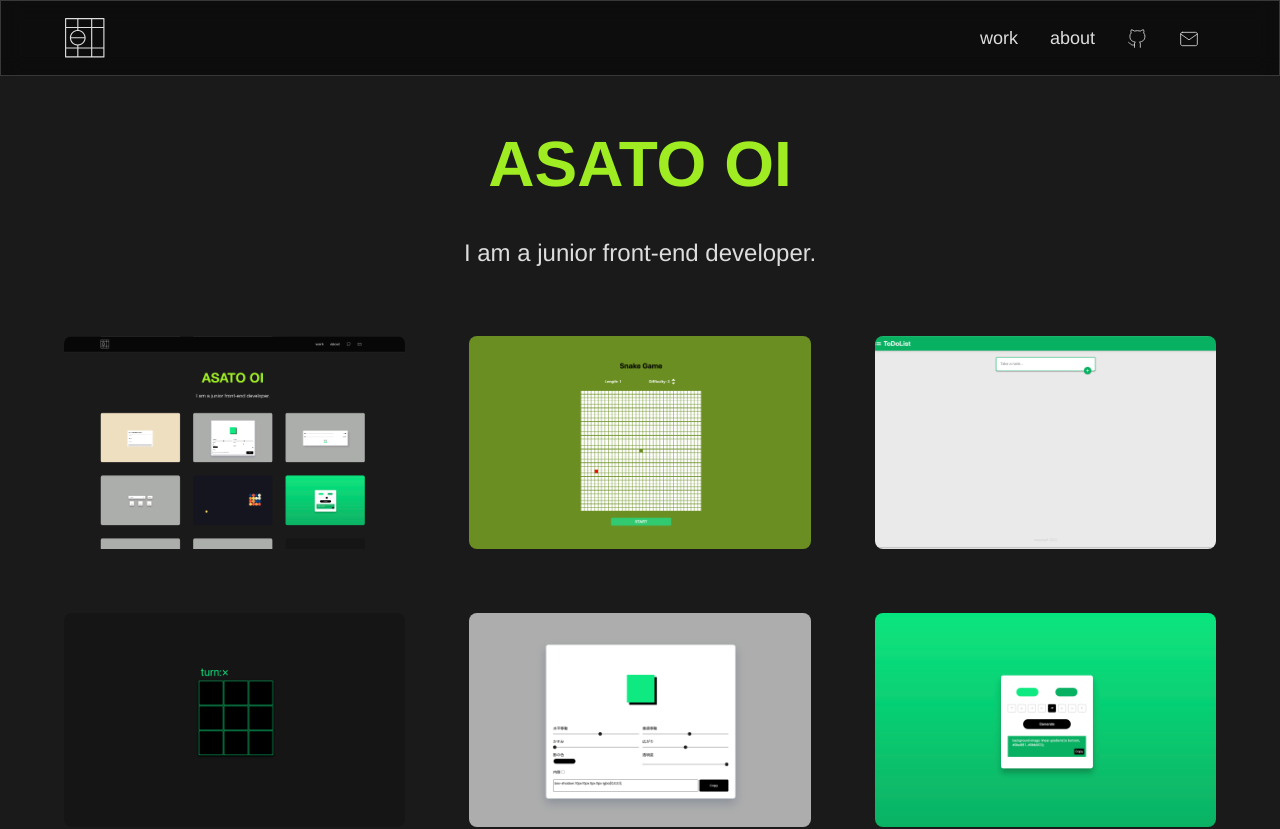
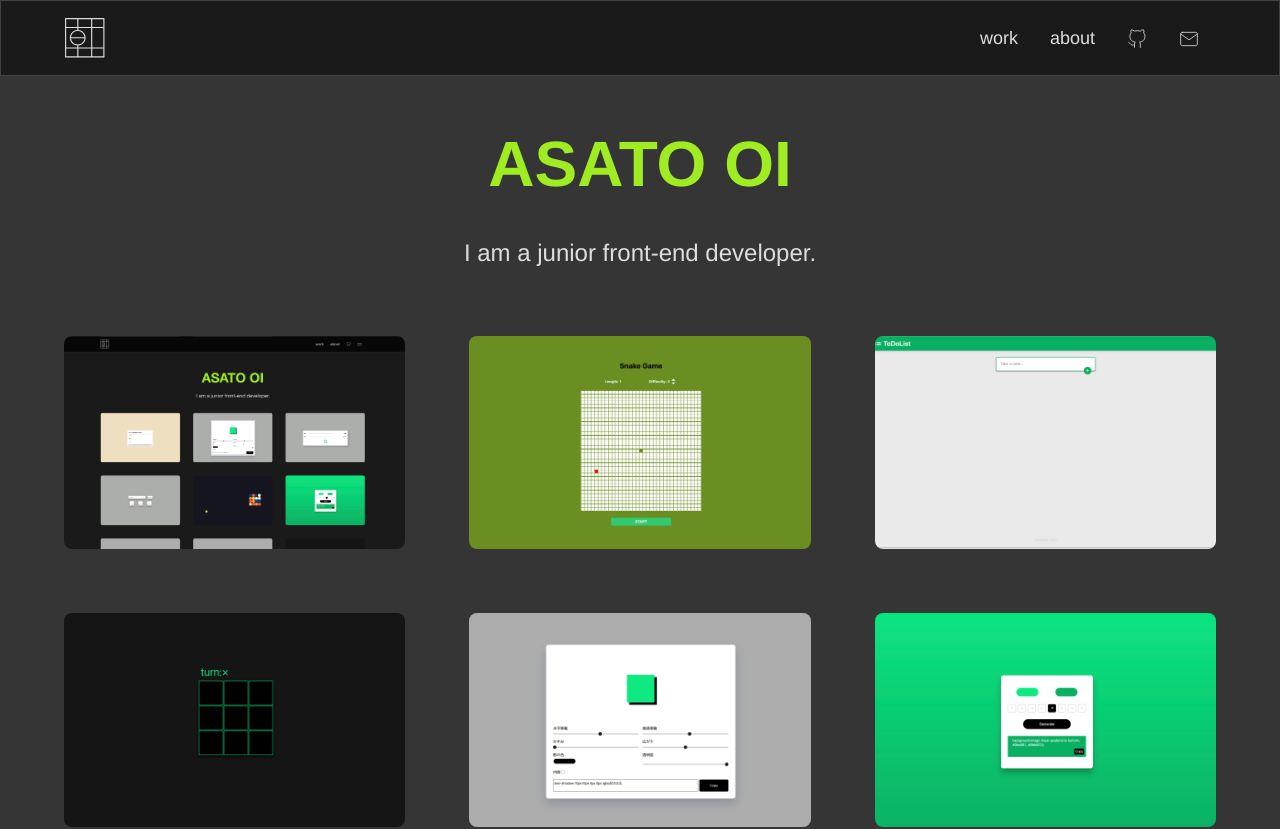
Before and after one commit to asato-oi/portfolio-app, a React (Create React App) app: page / in a window 1280 px wide. Shown: the top 829 px of the page. Built offline with nearby package versions, Linux system fonts and the light colour scheme.

Commit message:
テーマの追加

```diff
--- a/src/styles/theme.ts
+++ b/src/styles/theme.ts
@@ -17,7 +17,7 @@ export const theme: Theme = {
   fg2: "#aaaaaa",
   fg3: "#888888",
   fg4: "#000000",
-  bg1: "#1a1a1a",
+  bg1: "#363535",
   bg2: "#2a2a2a",
   bg3: "#dddddd",
   border: "#555555",
```
